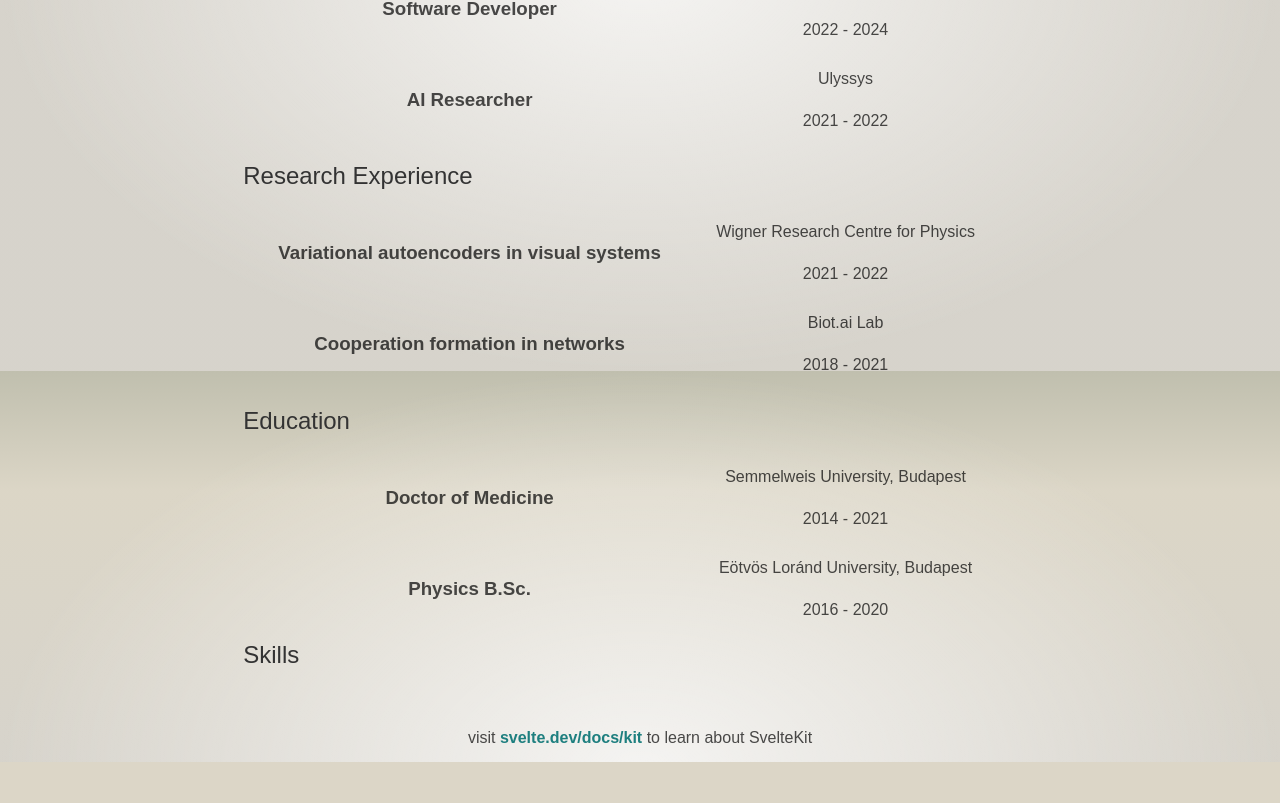
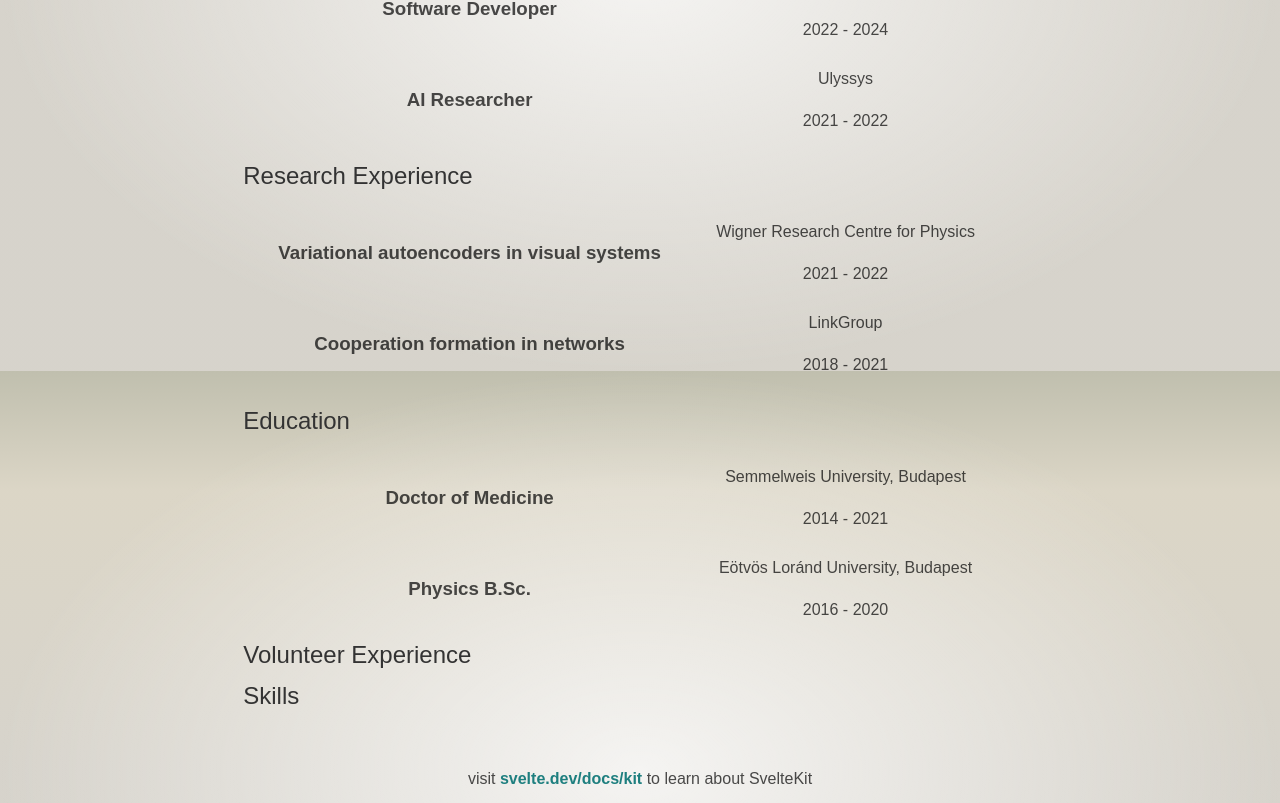
Before and after one commit to bncszb/bncszb.github.io, a SvelteKit app: page / in a window 1280 px wide. Shown: the part 429-1232 px from the top of the page. Before the commit the page ends 1191 px from the top, so only its background shows below. Built offline with nearby package versions, Linux system fonts and the light colour scheme.

Commit message:
volunteer

```diff
--- a/src/routes/+page.svelte
+++ b/src/routes/+page.svelte
@@ -2,6 +2,7 @@
   import AccordionItem from "$lib/components/AccordionItem.svelte";
   import Education from "./Education.svelte";
   import Research from "./Research.svelte";
+  import VolunteerExperience from "./VolunteerExperience.svelte";
   import WorkExperience from "./WorkExperience.svelte";
 </script>
 
@@ -46,6 +47,8 @@
 
   <Education />
 
+  <VolunteerExperience />
+
   <AccordionItem>
     <!-- Header Content-->
     <p slot="headerSlot" class="accordion-header.level-1">Skills</p>
--- a/src/routes/Research.svelte
+++ b/src/routes/Research.svelte
@@ -32,7 +32,7 @@
 
   <HistoryElement
     title="Cooperation formation in networks"
-    location="Biot.ai Lab"
+    location="LinkGroup"
     time="2018 - 2021"
     slot="headerSlot"
   />
--- /dev/null
+++ b/src/routes/VolunteerExperience.svelte
@@ -0,0 +1,22 @@
+<script>
+  import AccordionItem from "$lib/components/AccordionItem.svelte";
+  import HistoryElement from "$lib/components/HistoryElement.svelte";
+</script>
+
+<AccordionItem>
+  <p slot="headerSlot" class="accordion-header.level-1">Volunteer Experience</p>
+
+  <HistoryElement
+    title="Disaster and Humanitarian Relief"
+    location="Hungarian Charity Service of the Order of Malta"
+    time="2019 - ongoing"
+  />
+
+  <ul>
+    <li>COVID19 - Testing and vaccination</li>
+    <li>
+      Flash floods and storms - psychosocial crisis intervention and logistics
+    </li>
+    <li>Medical screening of Transylvanian population</li>
+  </ul></AccordionItem
+>
```
Also changed, not shown: src/routes/Header.svelte (+3 -4 lines).
